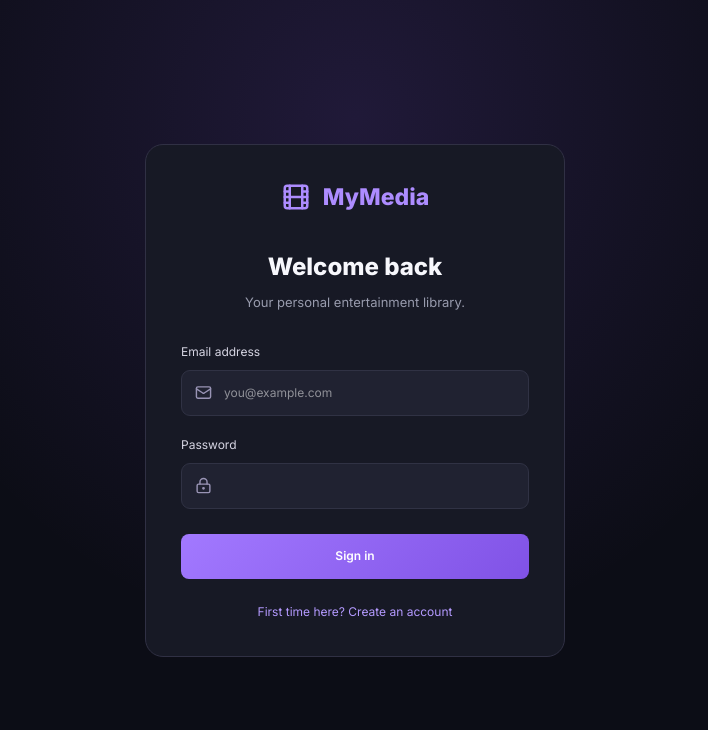
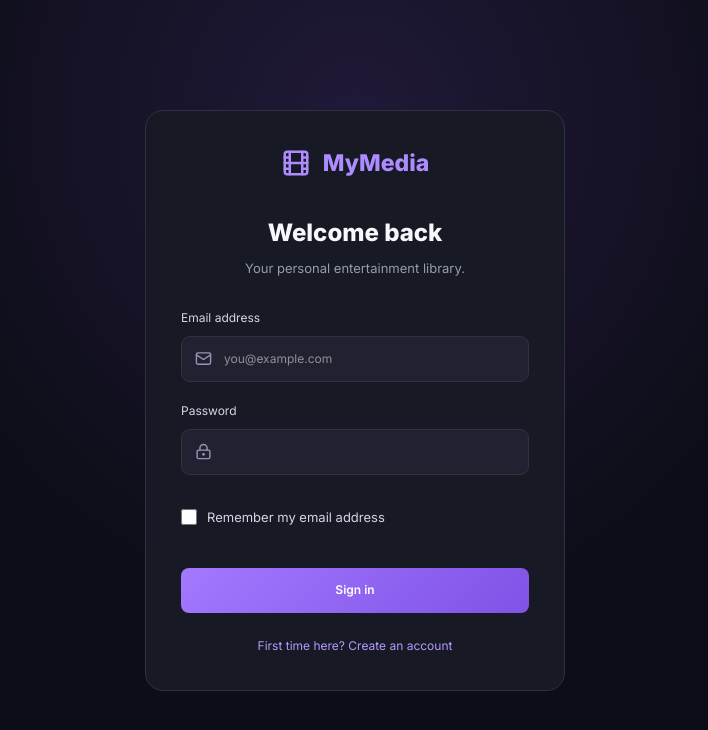
Before and after one commit to ShaphC/Navorate, a Next.js app: page /login in a window 1280 px wide. Shown: the top 730 px of the page, without its empty margins (285-993 px from the left). Built offline with nearby package versions, Linux system fonts and the light colour scheme.

Commit message:
added a remember me checkbox

```diff
--- a/app/login/page.tsx
+++ b/app/login/page.tsx
@@ -1,42 +1,85 @@
 "use client";
 
-import { useState } from "react";
+import { useEffect, useState } from "react";
 import { useRouter } from "next/navigation";
 import { Film, LockKeyhole, Mail } from "lucide-react";
 import { createClient } from "@/lib/supabase/client";
 
+const REMEMBER_EMAIL_KEY = "mymedia_remembered_email";
+
 export default function LoginPage() {
   const router = useRouter();
+
   const [email, setEmail] = useState("");
   const [password, setPassword] = useState("");
+  const [rememberMe, setRememberMe] = useState(false);
   const [register, setRegister] = useState(false);
   const [loading, setLoading] = useState(false);
   const [message, setMessage] = useState("");
 
-  async function submit(event: React.FormEvent) {
+  useEffect(() => {
+    try {
+      const savedEmail = localStorage.getItem(REMEMBER_EMAIL_KEY);
+
+      if (savedEmail) {
+        setEmail(savedEmail);
+        setRememberMe(true);
+      }
+    } catch {
+      // Storage may be unavailable in some browsers.
+    }
+  }, []);
+
+  async function submit(event: React.FormEvent<HTMLFormElement>) {
     event.preventDefault();
+
+    if (loading) return;
+
     setLoading(true);
     setMessage("");
 
+    try {
       const supabase = createClient();
+      const normalizedEmail = email.trim();
 
       const result = register
-      ? await supabase.auth.signUp({ email, password })
+        ? await supabase.auth.signUp({
+            email: normalizedEmail,
+            password,
+          })
         : await supabase.auth.signInWithPassword({
-          email,
+            email: normalizedEmail,
             password,
           });
 
       if (result.error) {
         setMessage(result.error.message);
-    } else if (register && !result.data.session) {
+        return;
+      }
+
+      // Remember only the email address.
+      try {
+        if (rememberMe) {
+          localStorage.setItem(REMEMBER_EMAIL_KEY, normalizedEmail);
+        } else {
+          localStorage.removeItem(REMEMBER_EMAIL_KEY);
+        }
+      } catch {
+        // Login should still work if storage is unavailable.
+      }
+
+      if (register && !result.data.session) {
         setMessage("Check your email to confirm your account.");
-    } else {
+        return;
+      }
+
       router.replace("/");
       router.refresh();
+    } catch {
+      setMessage("Something went wrong. Please try again.");
+    } finally {
+      setLoading(false);
     }
-
-    setLoading(false);
   }
 
   return (
@@ -58,8 +101,9 @@ export default function LoginPage() {
               <input
                 type="email"
                 value={email}
-                onChange={(e) => setEmail(e.target.value)}
+                onChange={(event) => setEmail(event.target.value)}
                 placeholder="you@example.com"
+                autoComplete="email"
                 required
               />
             </div>
@@ -72,16 +116,75 @@ export default function LoginPage() {
               <input
                 type="password"
                 value={password}
-                onChange={(e) => setPassword(e.target.value)}
+                onChange={(event) => setPassword(event.target.value)}
+                autoComplete={register ? "new-password" : "current-password"}
                 minLength={6}
                 required
               />
             </div>
           </label>
 
+          <div
+            className="auth-remember"
+            style={{
+              display: "flex",
+              flexDirection: "row",
+              alignItems: "center",
+              justifyContent: "flex-start",
+              gap: 10,
+              marginTop: 14,
+              marginBottom: 18,
+            }}
+          >
+            <input
+              id="remember-email"
+              type="checkbox"
+              checked={rememberMe}
+              onChange={(event) => {
+                const checked = event.target.checked;
+                setRememberMe(checked);
+
+                if (!checked) {
+                  try {
+                    localStorage.removeItem(REMEMBER_EMAIL_KEY);
+                  } catch {
+                    // Ignore unavailable storage.
+                  }
+                }
+              }}
+              style={{
+                width: 16,
+                height: 16,
+                flexShrink: 0,
+                margin: 0,
+                accentColor: "#8b5cf6",
+                cursor: "pointer",
+              }}
+            />
+
+            <label
+              htmlFor="remember-email"
+              style={{
+                display: "inline",
+                width: "auto",
+                margin: 0,
+                fontSize: 13,
+                fontWeight: 400,
+                lineHeight: "16px",
+                cursor: "pointer",
+              }}
+            >
+              Remember my email address
+            </label>
+          </div>
+
           {message && <div className="auth-message">{message}</div>}
 
-          <button className="primary-button auth-submit" disabled={loading}>
+          <button
+            type="submit"
+            className="primary-button auth-submit"
+            disabled={loading}
+          >
             {loading
               ? "Please wait..."
               : register
@@ -91,6 +194,7 @@ export default function LoginPage() {
         </form>
 
         <button
+          type="button"
           className="auth-switch"
           onClick={() => {
             setRegister(!register);
```
Lines whose indentation alone changed are shown as unchanged.
